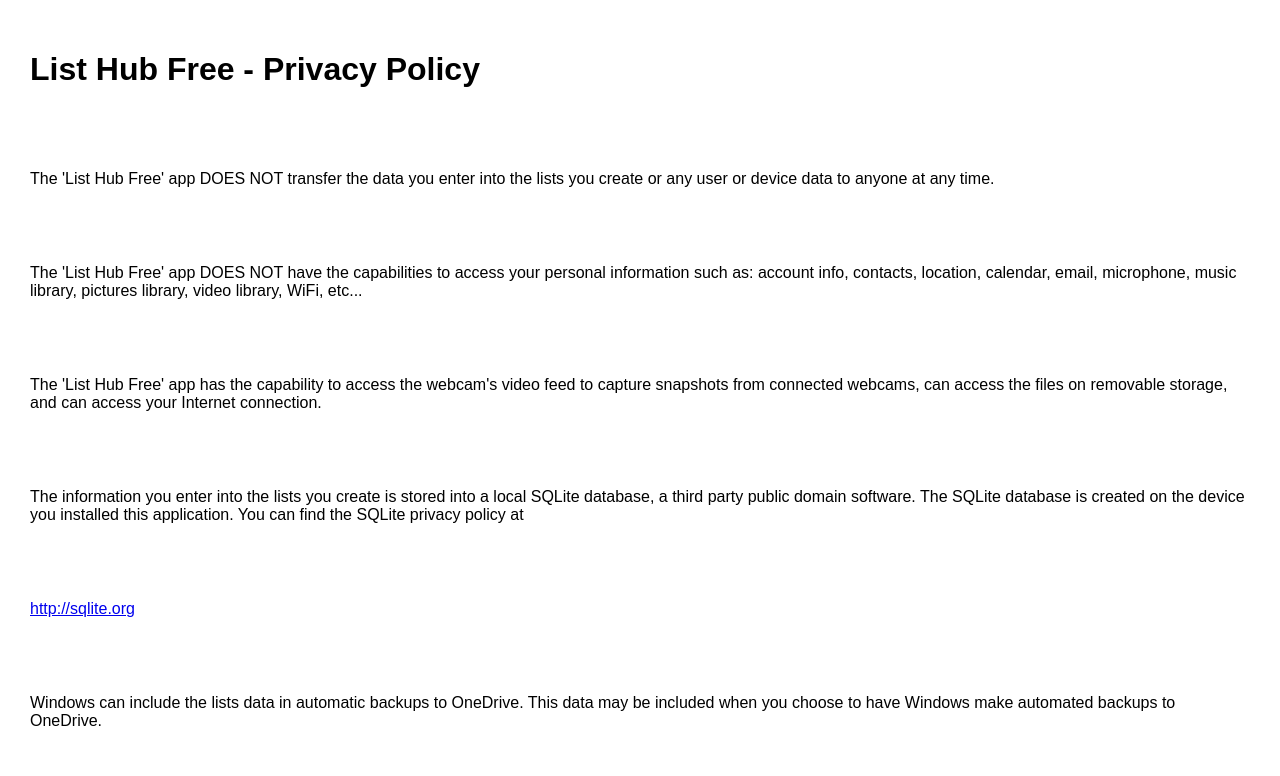
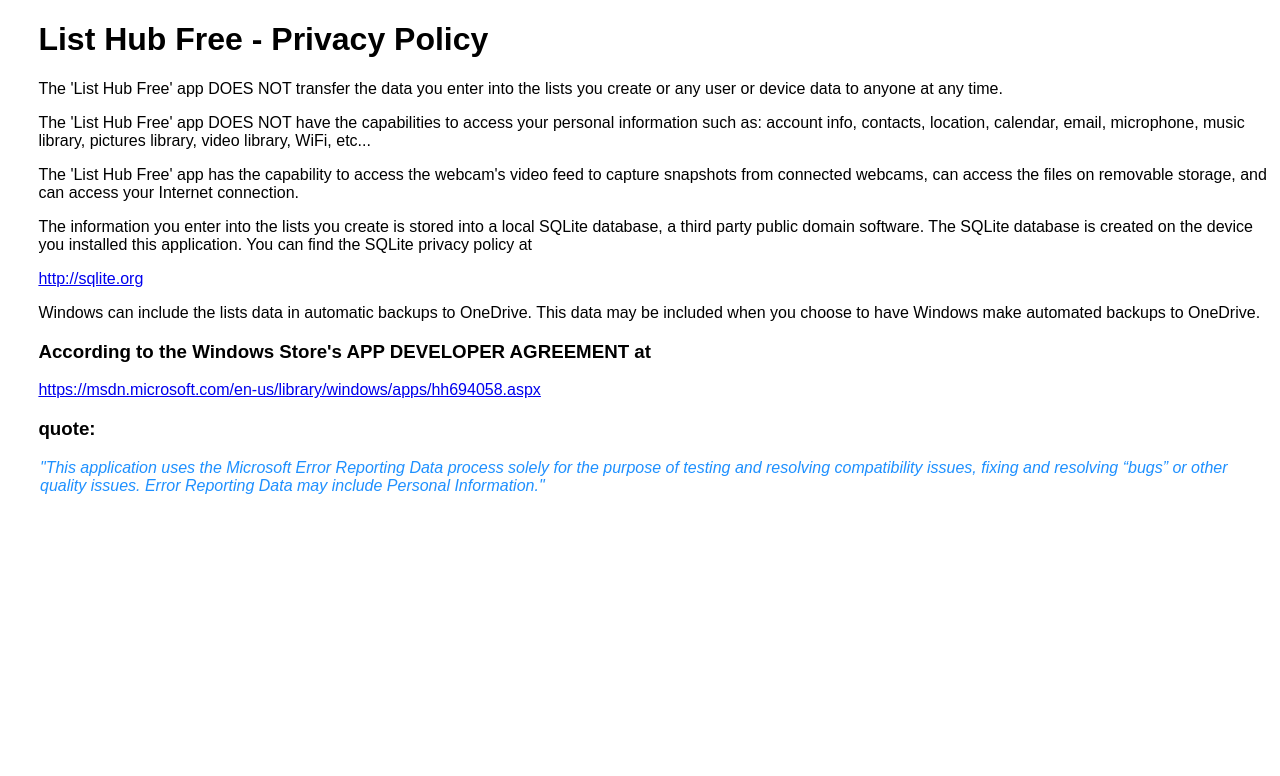
Before and after one commit to MarianaM17/LHWebApp1, a plain HTML site: page index.html in a window 1280 px wide. Shown: the top 776 px of the page. Drawn offline with Linux system fonts and the light colour scheme.

Commit message:
Update index.html

```diff
--- a/index.html
+++ b/index.html
@@ -8,13 +8,13 @@
 
   <style>
     h1 {
-      padding: 30px;
+      margin-left: 3%
     }
     h3 {
-      padding: 30px;
+      margin-left: 3%
     }
     p {
-      padding: 30px;
+      margin-left: 3%
     }
     </style>
 
```
